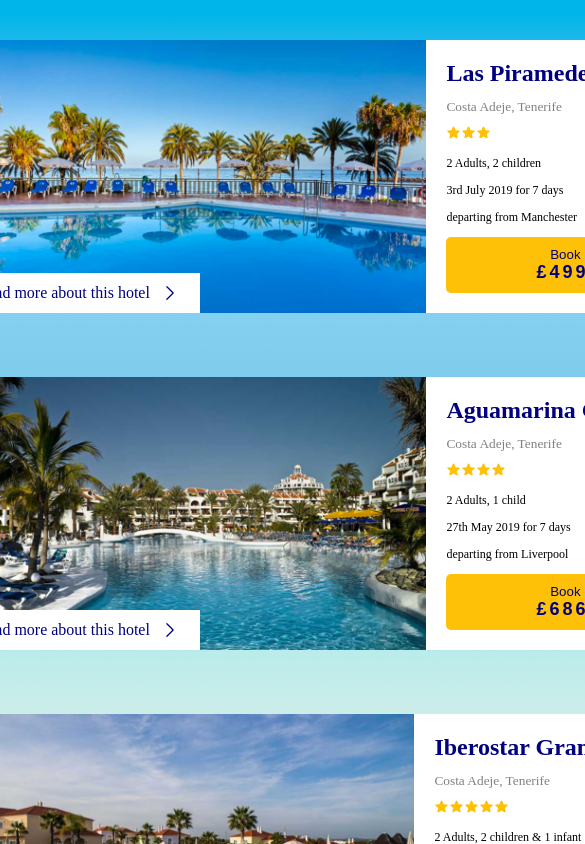
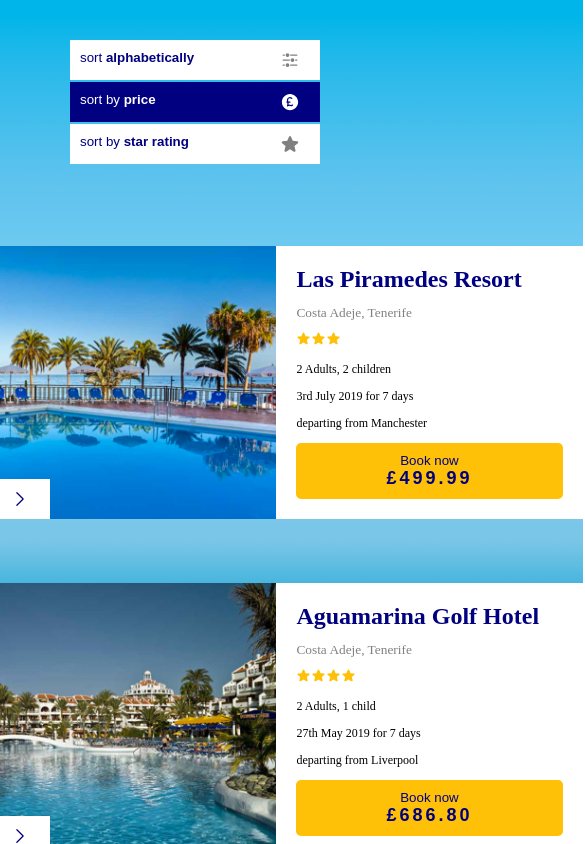
Before and after one commit to legenduzair/holiday-list-app, a React (Create React App) app: page / in a window 390 px wide. Shown: the top 844 px of the page, 585 px wide, since content can reach past the window. Built offline with nearby package versions, Linux system fonts and the light colour scheme; the HTML template or start-up script is replaced by a standard one.

Commit message:
reformat index.css and add some responsive styling

```diff
--- a/src/index.css
+++ b/src/index.css
@@ -1,5 +1,5 @@
 body {
-    background-image: url('./assets/background.png');
+  background-image: url("./assets/background.png");
   background-position: bottom;
   background-position: top;
   background-size: contain;
@@ -16,3 +16,10 @@ body {
   display: flex;
   flex-direction: column;
 }
+
+@media (max-width: 1100px) {
+    .container {
+        flex-direction: column;
+        align-items: center;
+    }
+}
```
Lines whose indentation alone changed are shown as unchanged.
